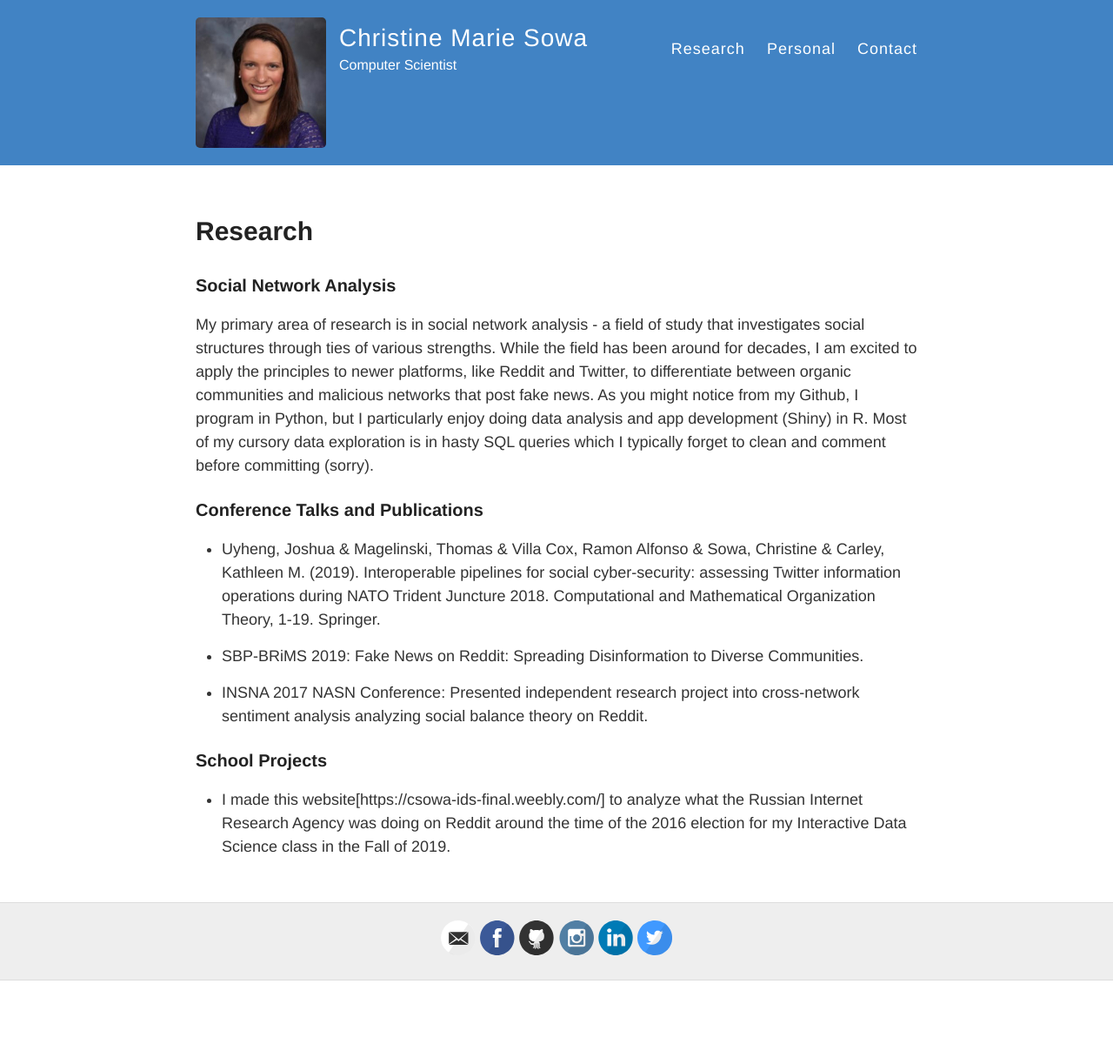
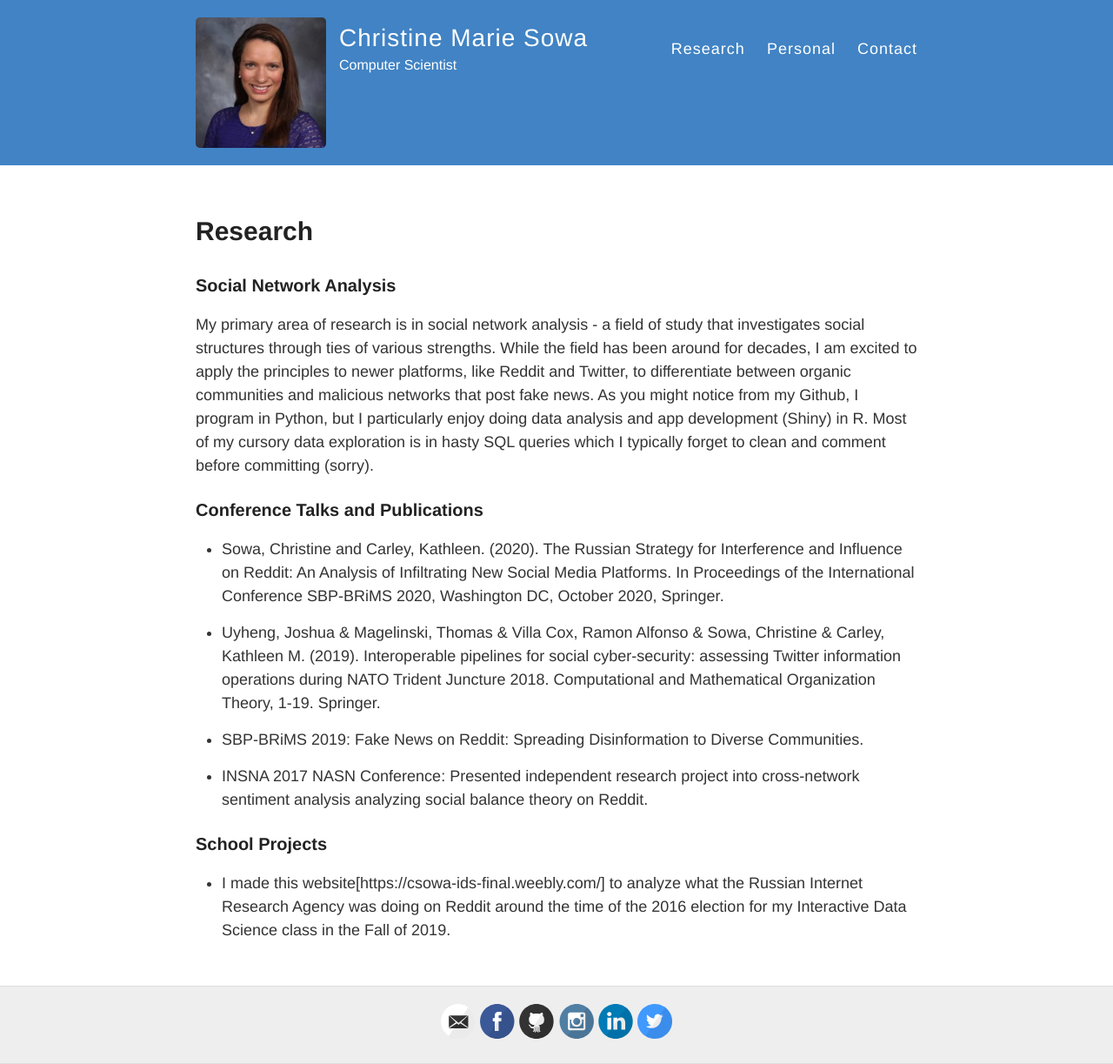
Before and after one commit to christine-lepird/christine-lepird.github.io, a Jekyll site: the page built from research.md, in a window 1280 px wide. Shown: the whole page at 87% size. Built offline with Jekyll 4.4.1, drawn with Linux system fonts in a browser that asks for light colours; before the commit the page ends 1127 px from its top, so only the background shows below that.

Commit message:
Update research.md

```diff
--- a/research.md
+++ b/research.md
@@ -10,6 +10,8 @@ permalink: /research/
 My primary area of research is in social network analysis - a field of study that investigates social structures through ties of various strengths. While the field has been around for decades, I am excited to apply the principles to newer platforms, like Reddit and Twitter, to differentiate between organic communities and malicious networks that post fake news. As you might notice from my Github, I program in Python, but I particularly enjoy doing data analysis and app development (Shiny) in R. Most of my cursory data exploration is in hasty SQL queries which I typically forget to clean and comment before committing (sorry).
 
 ### Conference Talks and Publications
+* Sowa, Christine and Carley, Kathleen. (2020). The Russian Strategy for Interference and Influence on Reddit: An Analysis of Infiltrating New Social Media Platforms.  In Proceedings of the International Conference SBP-BRiMS 2020,  Washington DC, October 2020, Springer.
+
 * Uyheng, Joshua & Magelinski, Thomas & Villa Cox, Ramon Alfonso & Sowa, Christine & Carley, Kathleen M. (2019). Interoperable pipelines for social cyber-security: assessing Twitter information operations during NATO Trident Juncture 2018. Computational and Mathematical Organization Theory, 1-19. Springer.
 
 * SBP-BRiMS 2019: Fake News on Reddit: Spreading Disinformation to Diverse Communities.
```
